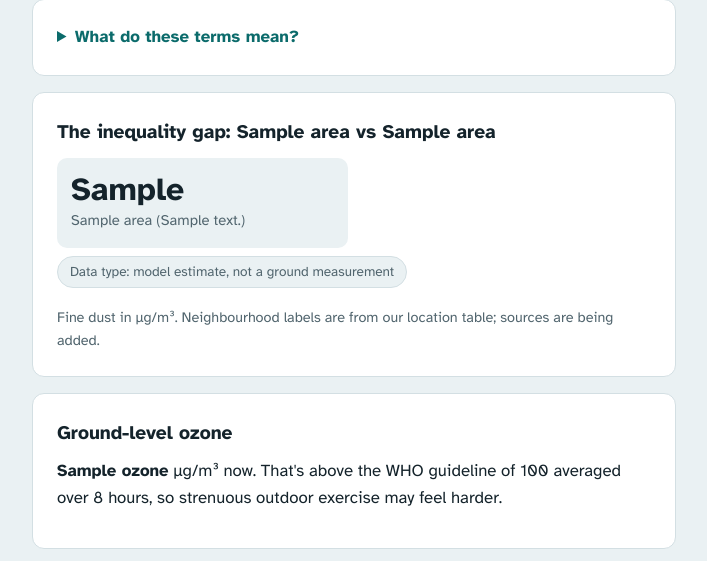
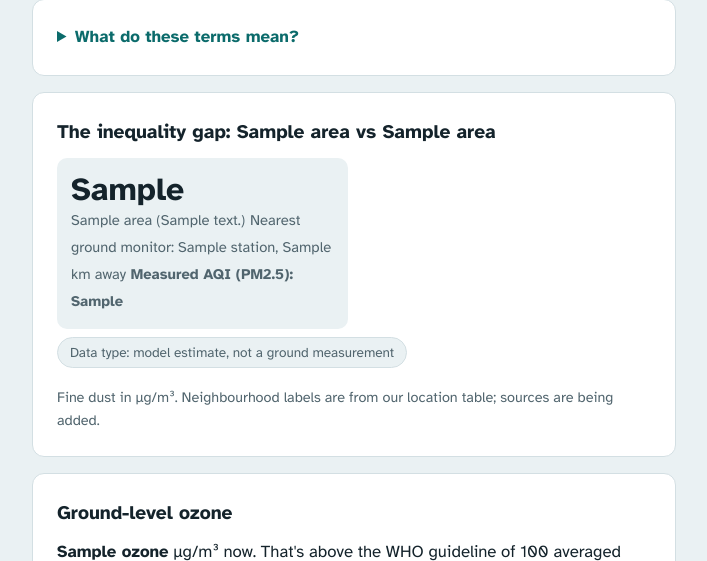
Before and after one commit to Mpilozama/EcoChange-Helper, a Flask app: template templates/footprint.html in a window 1280 px wide. Shown: the part 314-875 px from the top of the page, without its empty margins (286-993 px from the left). Run offline with Flask 3, Linux system fonts and the light colour scheme; the template is opened without the code that fills it: most values are stand-ins (such as "Sample title", 1, 10 or a date in 2020).

Commit message:
feat: show measured ground-monitor AQI and flag shared monitors

```diff
--- a/templates/footprint.html
+++ b/templates/footprint.html
@@ -47,12 +47,21 @@
             <div>
                 <span class="num">{{ a.pm25 if a.pm25 is not none else 'n/a' }}</span>
                 <span class="cap">{{ a.name }} ({{ a.context }})</span>
+                {% if a.station %}
+                <span class="cap">Nearest ground monitor: {{ a.station.name }}, {{ a.station.distance_km }} km away</span>
+                <span class="cap"><strong>Measured AQI (PM2.5): {{ a.station.aqi_pm25 if a.station.aqi_pm25 is not none else 'n/a' }}</strong></span>
+                {% else %}
+                <span class="cap">No ground-monitor data available</span>
+                {% endif %}
             </div>
             {% endfor %}
         </div>
         <p class="badge">Data type: model estimate, not a ground measurement</p>
         {% if comparison.same_value %}
         <p class="callout">Both places show the same number because this model's grid is far too coarse to tell them apart. That is the problem: the air people breathe in each neighbourhood is not actually being measured here.</p>
+        {% endif %}
+        {% if comparison.same_station %}
+        <p class="callout">Both areas are served by the <strong>same</strong> ground monitor, so we can't actually tell them apart. Two neighbourhoods, one measurement.</p>
         {% endif %}
         <p class="hint">Fine dust in µg/m³. Neighbourhood labels are from our location table; sources are being added.</p>
     </section>
```
